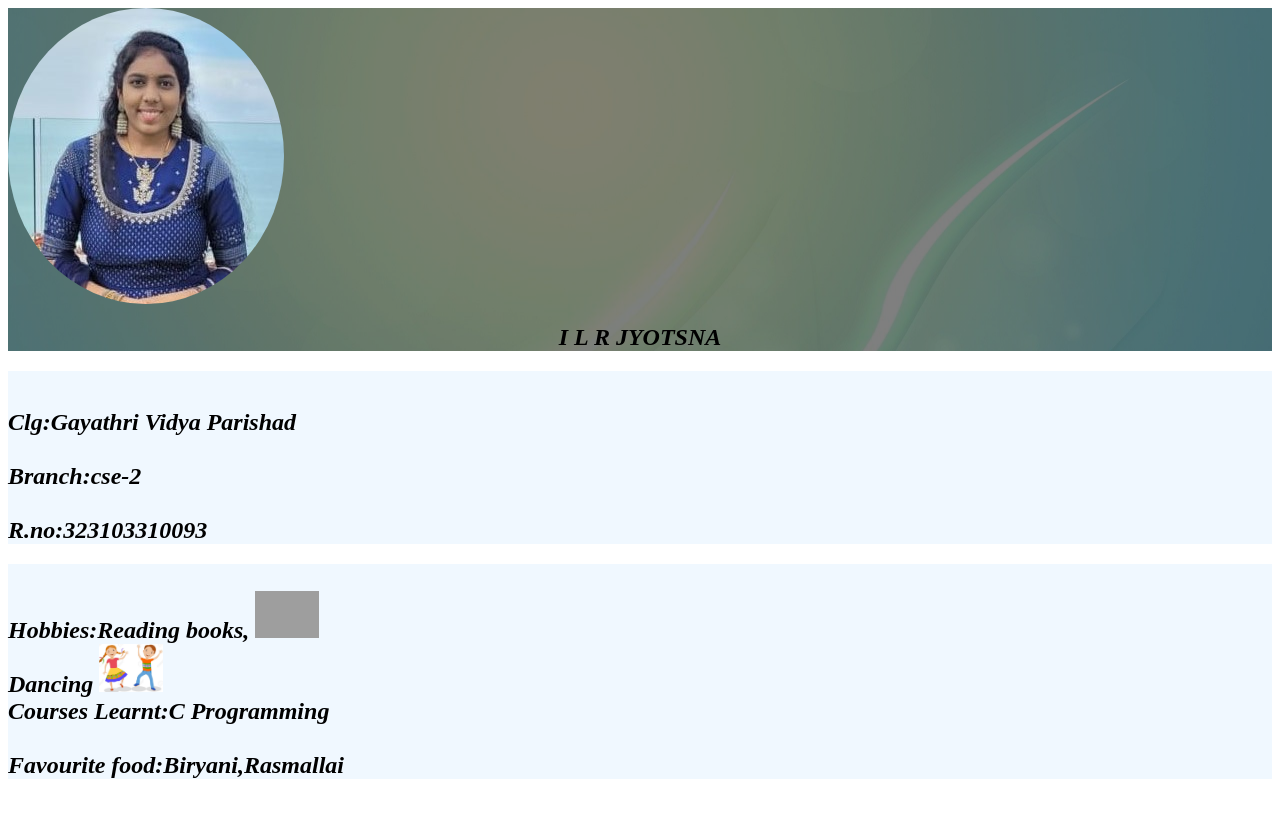
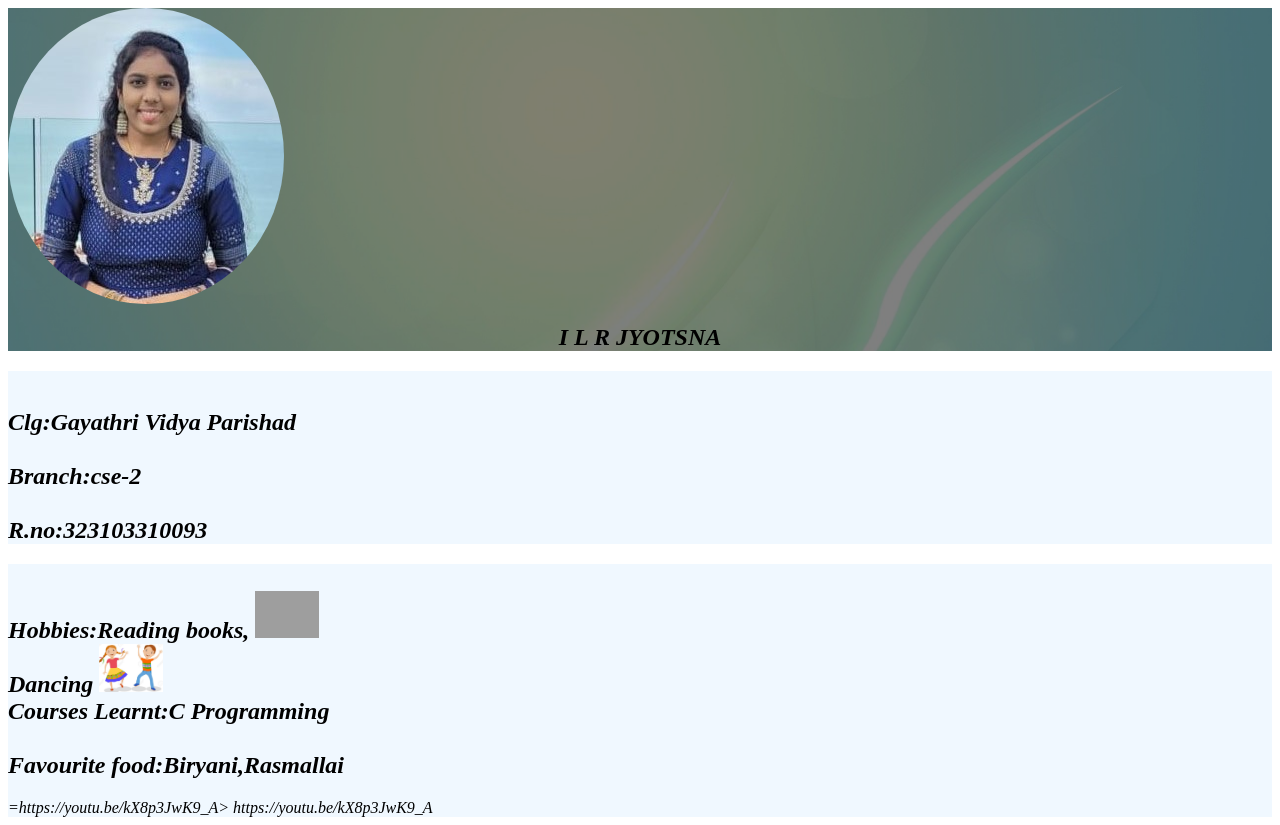
Before and after one commit to jyotsna-illapu/ABOUT-ME, a plain HTML site: page index.html in a window 1280 px wide. Before the commit the page ends 800 px from the top, so only its background shows below. Drawn offline with Linux system fonts and the light colour scheme; grey boxes are pictures that could not be loaded.

Commit message:
Added a link

```diff
--- a/index.html
+++ b/index.html
@@ -54,6 +54,7 @@
                         <br>
                     </h1>
                 </div>
+                <ahref> =https://youtu.be/kX8p3JwK9_A> https://youtu.be/kX8p3JwK9_A</ahref>
 
             </section>
 
```
